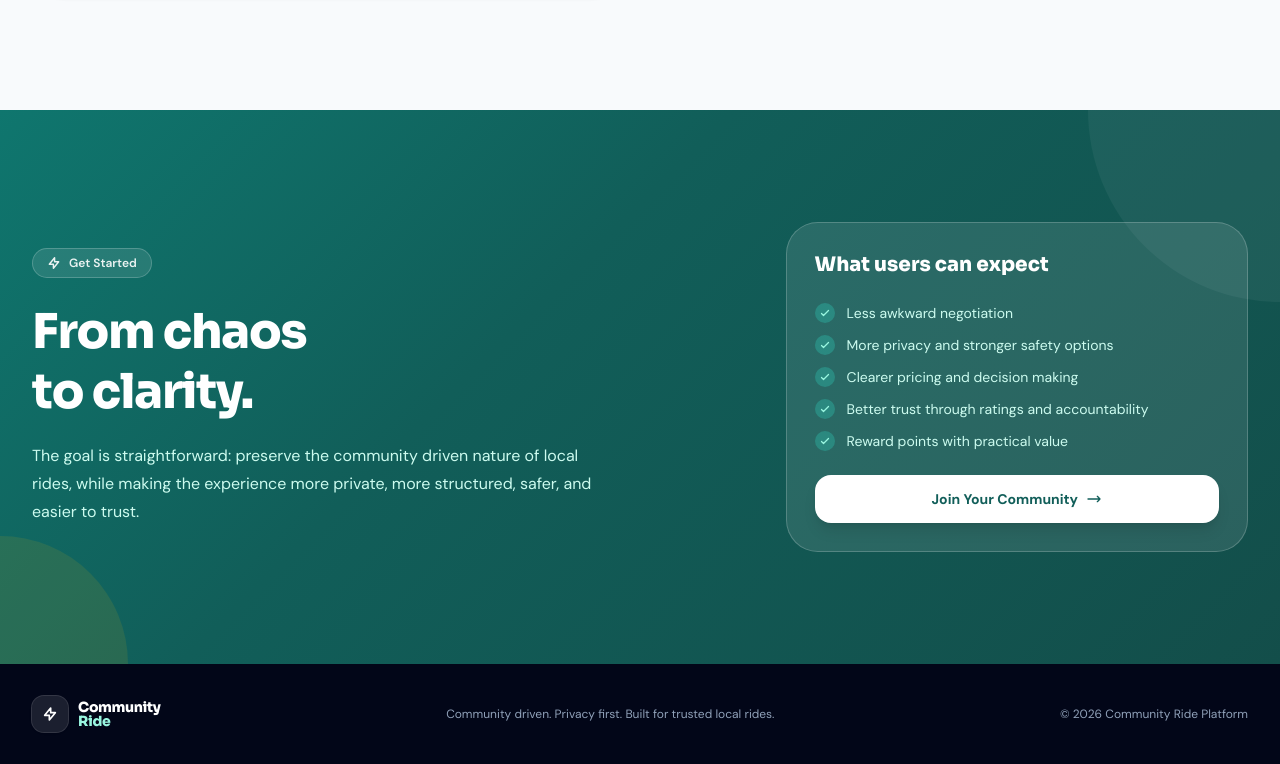
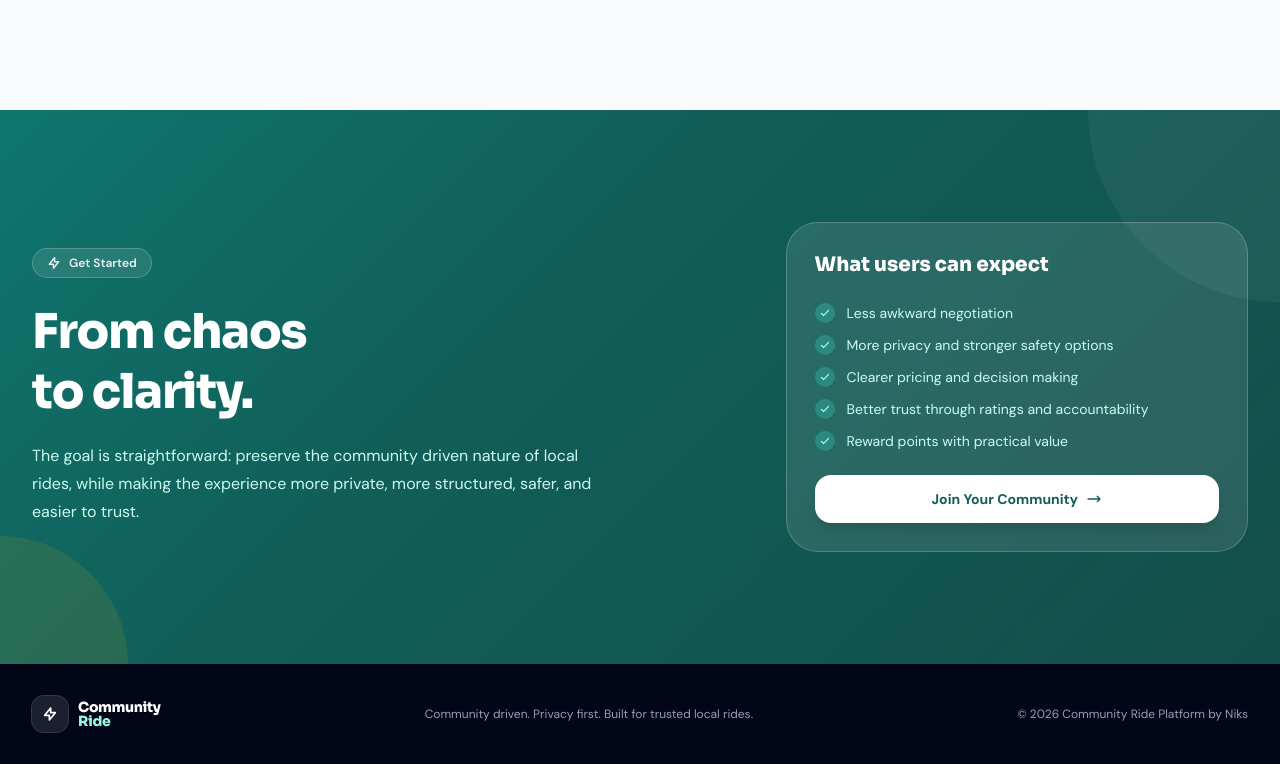
Before and after one commit to kloyaa/kawingride, a Next.js app: page / in a window 1280 px wide. Shown: the part 8034-8798 px from the top of the page. Built offline with nearby package versions, Linux system fonts and the light colour scheme.

Commit message:
fix: site footer

```diff
--- a/components/landing/site-footer.tsx
+++ b/components/landing/site-footer.tsx
@@ -8,7 +8,7 @@ export function SiteFooter() {
         <p className="text-center text-xs sm:text-left">
           Community driven. Privacy first. Built for trusted local rides.
         </p>
-        <p className="text-xs">© 2026 Community Ride Platform</p>
+        <p className="text-xs">© 2026 Community Ride Platform by Niks</p>
       </div>
     </footer>
   );
```
